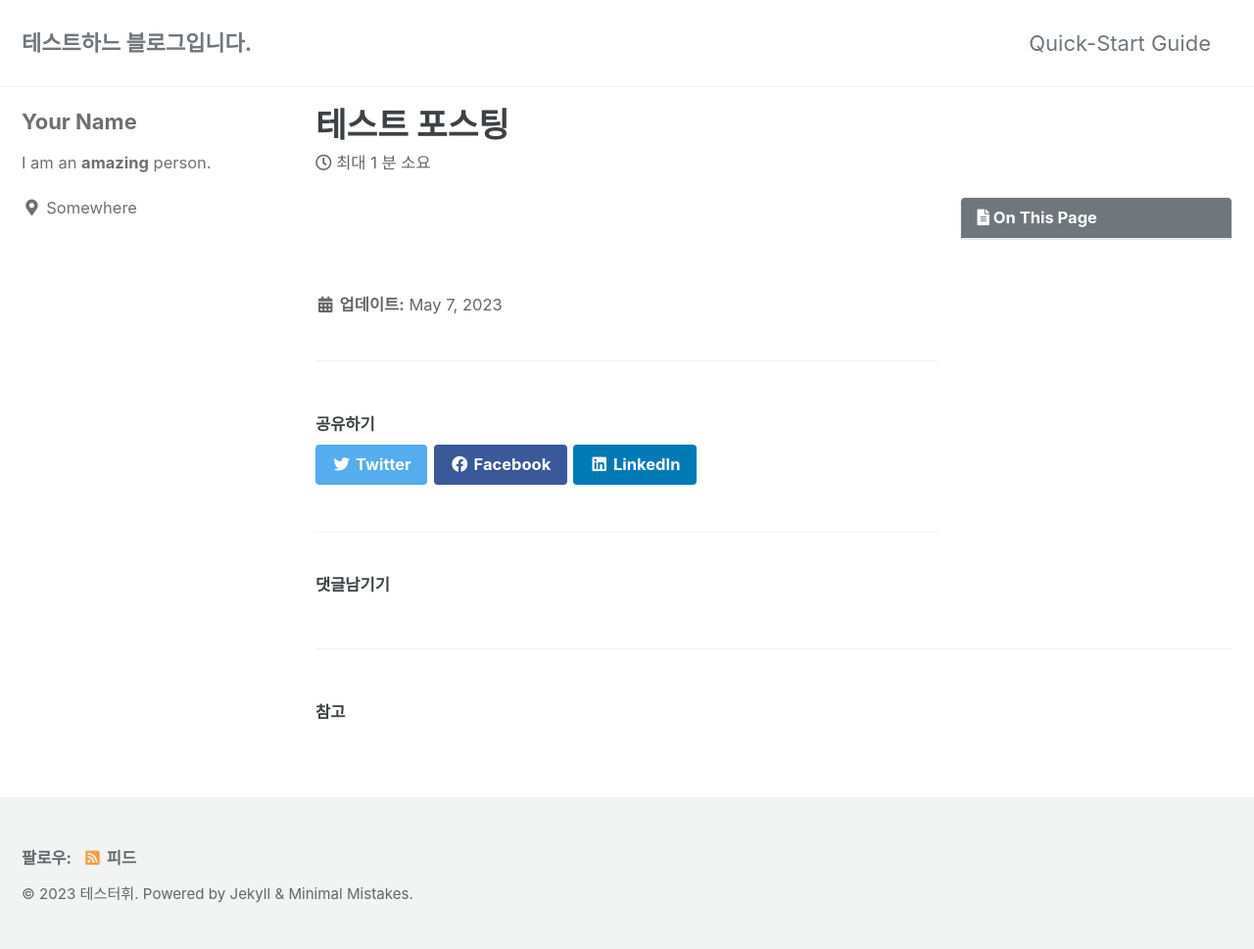
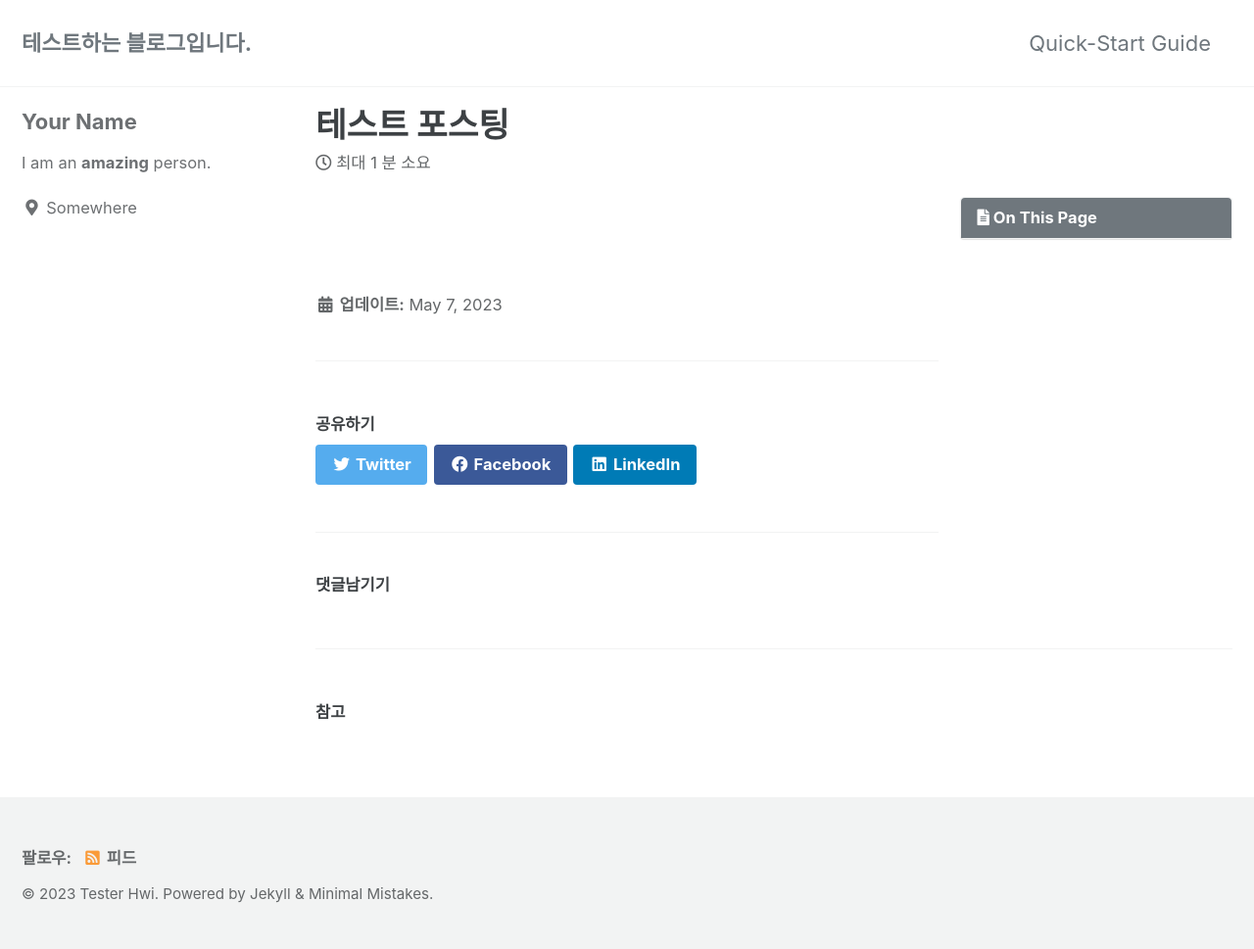
Before and after one commit to testerHWI/testerHWI.github.io, a Jekyll site: the page built from _posts/2023-05-07-test.md, in a window 1280 px wide. Shown: the whole page at 98% size. Built offline with Jekyll 4.4.1, drawn with Linux system fonts in a browser that asks for light colours; cached includes are drawn as plain includes; comment, search, counter and statistics services are not loaded.

Commit message:
Update _config.yml

```diff
--- a/_config.yml
+++ b/_config.yml
@@ -16,10 +16,10 @@ minimal_mistakes_skin    : "default" # "air", "aqua", "contrast", "dark", "dirt"
 
 # Site Settings
 locale                   : "ko-KR"
-title                    : "테스트하느 블로그입니다."
+title                    : "테스트하는 블로그입니다."
 title_separator          : "-"
 subtitle                 : # site tagline that appears below site title in masthead
-name                     : "테스터휘"
+name                     : "Tester Hwi"
 description              : "Test Page"
 url                      : "https://testerHWI.github.io" # the base hostname & protocol for your site e.g. "https://mmistakes.github.io"
 baseurl                  : # the subpath of your site, e.g. "/blog"
```
